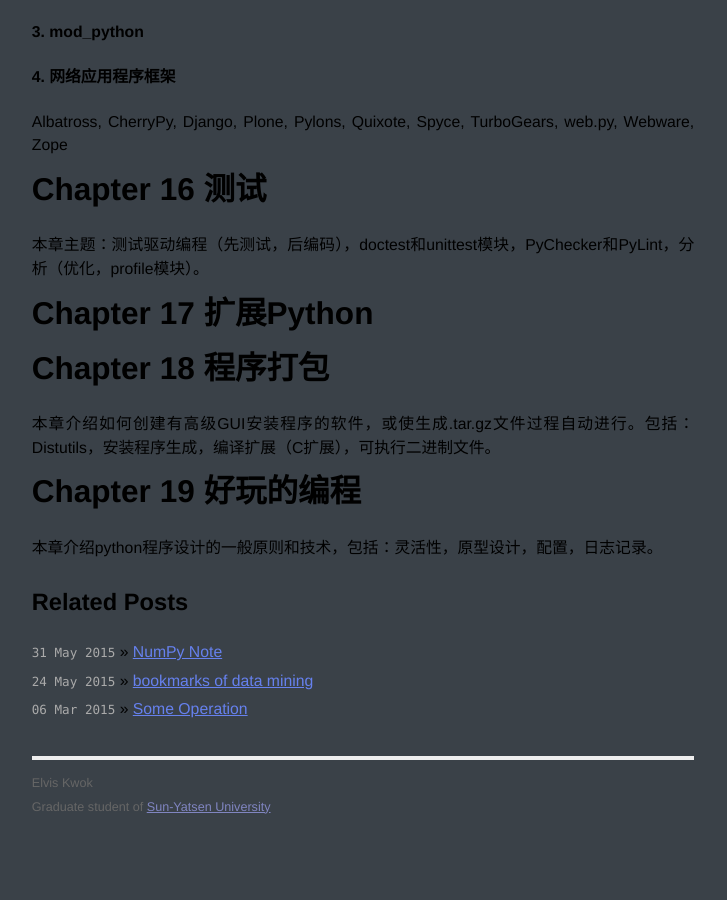
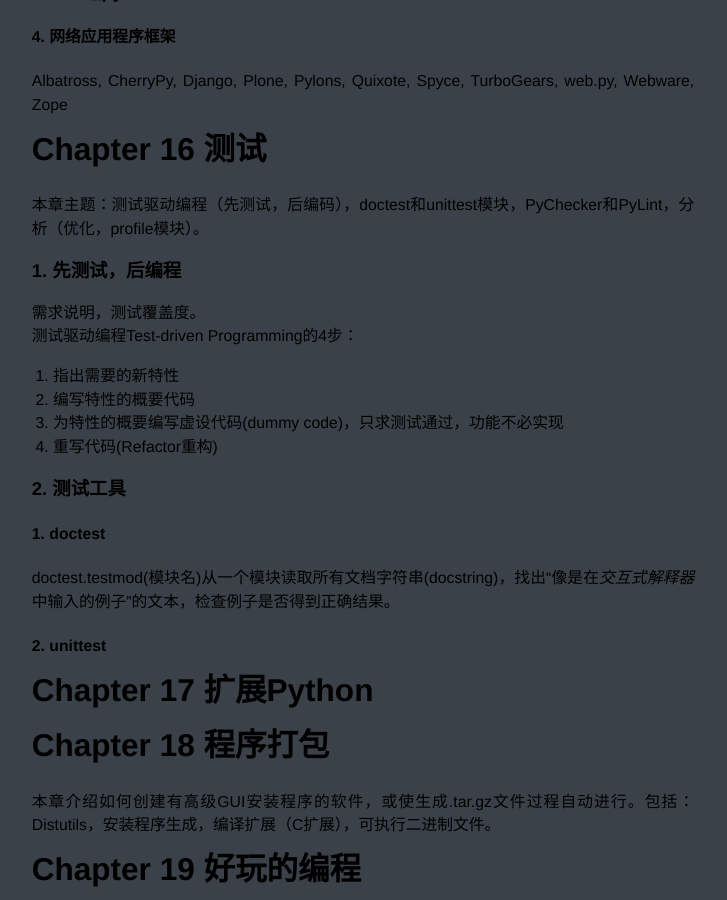
Before and after one commit to ElvisKwok/ElvisKwok.github.io, a Jekyll site: the page built from _posts/2015-01-31-notes-of-beginning-python.md, in a window 1280 px wide and 900 px high, scrolled down 52858 px. Shown: the whole window, without its empty margins (277-1004 px from the left). Built offline with Jekyll 4.4.1, drawn with Linux system fonts in a browser that asks for light colours; Markdown is read by kramdown in place of the engine named in the settings; comment, search, counter and statistics services are not loaded; before the commit the page ends 53690 px from its top, so only the background shows below that.

Commit message:
python chapter 16

````diff
--- a/_posts/2015-01-31-notes-of-beginning-python.md
+++ b/_posts/2015-01-31-notes-of-beginning-python.md
@@ -2012,7 +2012,7 @@
 ---
 # Chapter 11 文件和素材
 
-#### 1. 打开文件
+### 1. 打开文件
 `open(name[,mode[,buffering]])`，返回一个文件对象。
 
 * 可选参数mode：'r'(default), 'w', 'a'(append), 'b'(binary,可做为第2个mode), '+'(r&w，可作为第2个mode)
@@ -2023,7 +2023,7 @@
 
 
 
-#### 2. 基本文件方法
+### 2. 基本文件方法
 类文件对象：支持read和write方法 的对象。
 标准流stdin,stdout,stderr这3个标准文件对象是1个类文件对象。
 
@@ -2061,7 +2061,7 @@
 
 
 
-#### 3. 对文件内容进行迭代
+### 3. 对文件内容进行迭代
 
 ```python
 def process(string):
@@ -2252,7 +2252,7 @@
 
 # Chapter 14 网络编程
 本章介绍Python中网络编程的一些方法，包括：套接字和socket模块，urllib和urllib2，SocketServer框架，select和poll，Twisted.
-#### 1. 网络设计模块
+### 1. 网络设计模块
 
 ```python
 # socket模块
@@ -2299,7 +2299,7 @@
 
 
 
-#### 2. SocketServer
+### 2. SocketServer
 SocketServer包括4个基本的类：TCPServer(主要), UDPServer, UnixStreamServer, UnixDatagramServer.
 
 ```python
@@ -2360,7 +2360,7 @@
         print data
 ```
 
-#### 4. Twisted
+### 4. Twisted
 Twisted是一个事件驱动的异步的Python网络框架。
 
 
@@ -2370,7 +2370,7 @@
 # Chapter 15 Python和万维网
 本章讨论使用Python进行web程序设计，包括：屏幕抓取（下载网页&提取信息），CGI，mod_python，web应用程序框架(Zope,Django,Pylon和TurboGears)，web服务(RSS,XML-RPC,SOAP).
 
-#### 1. 屏幕抓取
+### 1. 屏幕抓取
 简单实现：urllib获取网页，re提取。但是re可读性差，受html约束大。
 两种解决方案：（1）Tidy库；（2）Beautiful Soup库。
 
@@ -2390,13 +2390,13 @@
 print '\n'.join(sorted(jobs, key=lambda s: s.lower()))
 ```
 
-#### 2. 使用CGI创建动态网页
+### 2. 使用CGI创建动态网页
 CGI(Common Gateway Interface, 通用网关接口)：服务器可以将查询（web表单）传递到专门的程序（如python程序），并且在网页上显示结果的标准机制。
 Python CGI程序设计的关键工具是cgi模块。
 
 
 
-#### 3. mod_python
+### 3. mod_python
 
 
 
@@ -2409,6 +2409,26 @@
 
 # Chapter 16 测试
 本章主题：测试驱动编程（先测试，后编码），doctest和unittest模块，PyChecker和PyLint，分析（优化，profile模块）。
+### 1. 先测试，后编程
+需求说明，测试覆盖度。
+测试驱动编程Test-driven Programming的4步：
+
+1. 指出需要的新特性
+2. 编写特性的概要代码
+3. 为特性的概要编写虚设代码(dummy code)，只求测试通过，功能不必实现
+4. 重写代码(Refactor重构)
+
+
+
+### 2. 测试工具
+#### 1. doctest
+doctest.testmod(模块名)从一个模块读取所有文档字符串(docstring)，找出“像是在*交互式解释器*中输入的例子”的文本，检查例子是否得到正确结果。
+
+
+#### 2. unittest
+
+
+
 
 
 
````
